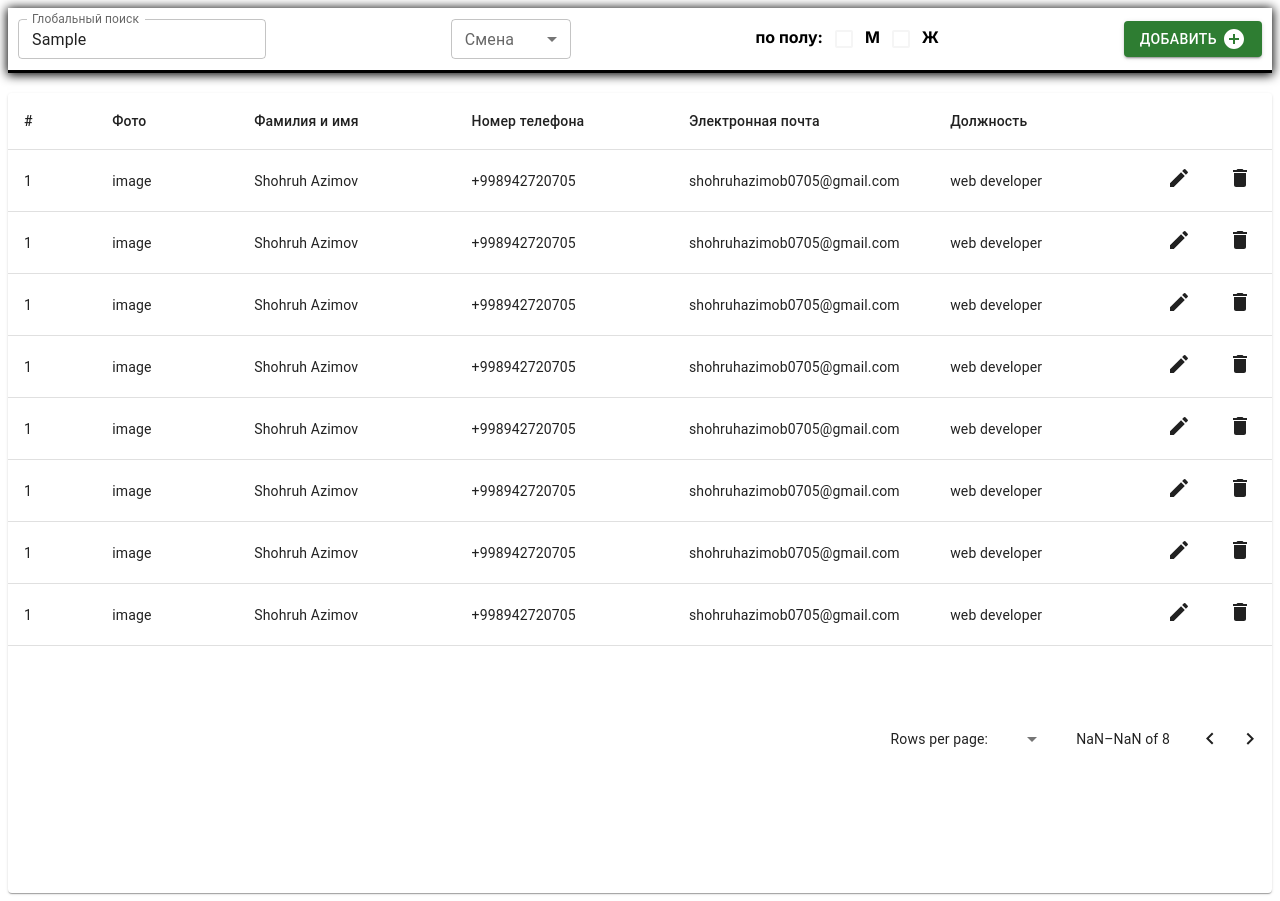
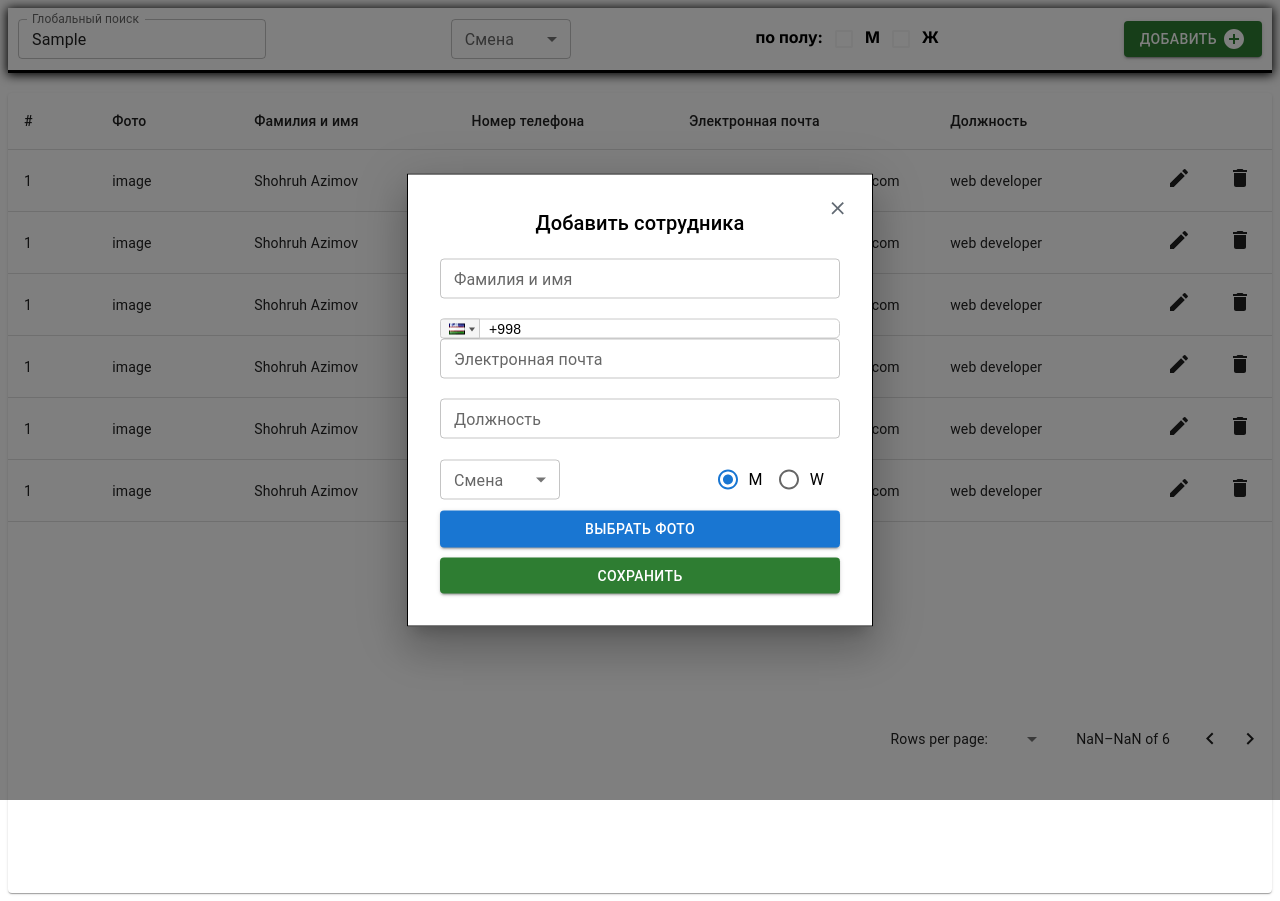
Before and after one commit to Shohruh003/next-crud, a Next.js app: page / in a window 1280 px wide. Both pictures are taken after typing "Sample" into the empty fields and a click on the button "ДОБАВИТЬ". Built offline with nearby package versions, Linux system fonts and the light colour scheme.

Commit message:
Add AddUserModal

```diff
--- a/package.json
+++ b/package.json
@@ -12,6 +12,7 @@
     "@emotion/react": "^11.11.4",
     "@emotion/styled": "^11.11.5",
     "@mui/icons-material": "^5.15.15",
+    "@mui/joy": "^5.0.0-beta.36",
     "@mui/material": "^5.15.15",
     "@reduxjs/toolkit": "^2.2.3",
     "next": "14.2.2",
--- a/src/Modal/AddUserModal.tsx
+++ b/src/Modal/AddUserModal.tsx
@@ -1,4 +1,4 @@
-import React, { useState } from 'react';
+import React, { ChangeEvent, useState } from "react";
 import {
   Box,
   Typography,
@@ -12,30 +12,32 @@ import {
   InputLabel,
   Select,
   MenuItem,
-} from '@mui/material';
+} from "@mui/material";
 import PhoneInput from "react-phone-input-2";
 import "react-phone-input-2/lib/style.css";
-import ModalClose from '@mui/joy/ModalClose';
-import Image from 'next/image';
-import { useSelector } from 'react-redux';
-
+import Image from "next/image";
+import {ModalClose} from "@mui/joy"
+import { useAppDispatch, useAppSelector } from "@/store/hooks";
+import { IFormModal } from "@/types/interfaces";
+import { toggleModal } from "@/store/common";
 
 const AddUsersModal = () => {
-  const language = localStorage.getItem('language');
-  const modalState = useSelector(state => state.common.modalState)
-  const [values, setValues] = useState({
-    full_name: '',
-    phone_number: '',
-    email: '',
-    status: '',
-    gender: 'true',
-    shift: '',
-    their_reason: '',
+  const language = localStorage.getItem("language");
+  const modalState = useAppSelector((state) => state.common.modalState);
+  const dispatch = useAppDispatch();
+  const [values, setValues] = useState<IFormModal>({
+    full_name: "",
+    phone_number: "",
+    email: "",
+    status: "",
+    gender: true,
+    shift: "",
+    their_reason: "",
     image: null,
   });
   const [errors, setErrors] = useState({});
 
-  const handleChange = (event) => {
+  const handleChange = (event: ChangeEvent<HTMLInputElement>) => {
     const { name, value } = event.target;
     setValues({
       ...values,
@@ -43,39 +45,45 @@ const AddUsersModal = () => {
     });
   };
 
-  const handleImageChange = (event) => {
+  const handleImageChange = ({
+    target: { files },
+  }: React.ChangeEvent<HTMLInputElement>) => {
+    //dobavit button qatta=> headerda
+    const file = files ? files[0] : null;
     setValues({
       ...values,
-      image: event.target.files[0],
+      image: file,
     });
   };
 
-//   const handleClose = () => {
-//     setAddUsersModal(false);
-//   };
+  const handleClose = () => {
+    dispatch(toggleModal(false));
+  };
 
   return (
     <Modal
       open={modalState}
-      onClose={modalState}
+      onClose={handleClose}
       aria-labelledby="modal-modal-title"
       aria-describedby="modal-modal-description"
     >
       <Box
         sx={{
-          position: 'absolute',
-          top: '50%',
-          left: '50%',
-          transform: 'translate(-50%, -50%)',
+          position: "absolute",
+          top: "50%",
+          left: "50%",
+          transform: "translate(-50%, -50%)",
           width: 400,
-          textAlign: 'center',
-          bgcolor: 'background.paper',
-          border: '1px solid #000',
+          textAlign: "center",
+          bgcolor: "background.paper",
+          border: "1px solid #000",
           boxShadow: 24,
           p: 4,
         }}
       >
-        <Typography variant="h6" component="h2">Добавить сотрудника</Typography>
+        <Typography variant="h6" component="h2">
+          Добавить сотрудника
+        </Typography>
         <ModalClose onClick={handleClose} variant="plain" sx={{ m: 1 }} />
         {values.image && (
           <Image
@@ -85,55 +93,57 @@ const AddUsersModal = () => {
                 : values.image
             }
             alt="Selected"
-            style={{ width: '100px', marginTop: '10px', objectFit: 'cover' }}
+            style={{ width: "100px", marginTop: "10px", objectFit: "cover" }}
           />
         )}
-        <Box sx={{ marginTop: '20px' }} direction="row" spacing={2}>
+        <Box sx={{ marginTop: "20px" }}>
           <TextField
-            sx={{ width: '100%', marginBottom: '20px' }}
+            sx={{ width: "100%", marginBottom: "20px" }}
             id="full_name"
             size="small"
             name="full_name"
-            label='Фамилия и имя'
+            label="Фамилия и имя"
             variant="outlined"
             onChange={handleChange}
           />
 
           <PhoneInput
-            id="phone_number"
-            placeholder='Номер телефона'
-            name="phone_number"
-            onChange={(phone, data, event) => handleChange({
-              target: { name: "phone_number", value: phone }
-            })}
+            placeholder="Номер телефона"
+            onChange={(_, __, event) => handleChange(event)}
             country="uz"
-            style={{ marginBottom: '20px', height: '40px' }}
             inputClass="form-control"
             containerClass="react-tel-input"
-            inputStyle={{ width: '100%', height: "100%" }}
+            inputStyle={{ width: "100%", height: "100%" }}
           />
 
           <TextField
-            sx={{ width: '100%', marginBottom: '20px' }}
+            sx={{ width: "100%", marginBottom: "20px" }}
             id="email"
             size="small"
             name="email"
-            label='Электронная почта'
+            label="Электронная почта"
             variant="outlined"
             onChange={handleChange}
             value={values.email}
           />
 
           <TextField
-            sx={{ width: '100%', marginBottom: '20px' }}
+            sx={{ width: "100%", marginBottom: "20px" }}
             id="status"
             size="small"
             name="status"
-            label='Должность'
+            label="Должность"
             variant="outlined"
             onChange={handleChange}
           />
-          <Box sx={{ display: "flex", alignItems: 'center', justifyContent: 'space-between', "& .MuiFormControl-root": { margin: 0 } }}>
+          <Box
+            sx={{
+              display: "flex",
+              alignItems: "center",
+              justifyContent: "space-between",
+              "& .MuiFormControl-root": { margin: 0 },
+            }}
+          >
             <FormControl sx={{ m: 1, minWidth: 120 }} size="small">
               <InputLabel id="demo-select-small-label">Смена</InputLabel>
               <Select
@@ -143,7 +153,7 @@ const AddUsersModal = () => {
                 label="Смена"
                 value={values.shift}
                 onChange={(event) => {
-                  handleChange(event);
+                  handleChange(event as ChangeEvent<HTMLInputElement>);
                   setValues({ ...values, shift: event.target.value });
                 }}
               >
@@ -153,37 +163,28 @@ const AddUsersModal = () => {
               </Select>
             </FormControl>
 
-
             <FormControl>
               <RadioGroup
                 aria-labelledby="demo-controlled-radio-buttons-group"
                 name="gender"
                 value={values.gender}
                 onChange={handleChange}
-                sx={{ flexDirection: 'row' }}
+                sx={{ flexDirection: "row" }}
               >
-                <FormControlLabel value="true" control={<Radio />} label='M' />
-                <FormControlLabel value="false" control={<Radio />} label='W' />
+                <FormControlLabel value="true" control={<Radio />} label="M" />
+                <FormControlLabel value="false" control={<Radio />} label="W" />
               </RadioGroup>
             </FormControl>
           </Box>
           <Button
-            sx={{ width: '100%', margin: '10px 0' }}
+            sx={{ width: "100%", margin: "10px 0" }}
             variant="contained"
             component="label"
           >
             ВЫБРАТЬ ФОТО
-            <input
-              type="file"
-              hidden
-              onChange={handleImageChange}
-            />
+            <input type="file" hidden onChange={handleImageChange} />
           </Button>
-          <Button
-            sx={{ width: '100%' }}
-            variant="contained"
-            color="success"
-          >
+          <Button sx={{ width: "100%" }} variant="contained" color="success">
             СОХРАНИТЬ
           </Button>
         </Box>
--- a/src/app/layout.tsx
+++ b/src/app/layout.tsx
@@ -1,12 +1,10 @@
-import type { Metadata } from "next";
+"use client";
+import Header from "@/components/Header/Header";
+import store from "@/store/configureStore";
 import { Inter } from "next/font/google";
+import { Provider } from "react-redux";
 
 const inter = Inter({ subsets: ["latin"] });
-
-export const metadata: Metadata = {
-  title: "Create Next App",
-  description: "Generated by create next app",
-};
 
 export default function RootLayout({
   children,
@@ -15,7 +13,12 @@ export default function RootLayout({
 }>) {
   return (
     <html lang="en">
-      <body className={inter.className}>{children}</body>
+      <Provider store={store}>
+        <body className={inter.className}>
+          <Header />
+          <main>{children}</main>
+        </body>
+      </Provider>
     </html>
   );
 }
--- a/src/components/Header/Header.tsx
+++ b/src/components/Header/Header.tsx
@@ -1,23 +1,50 @@
-import { Box, Button, Checkbox, FormControl, InputLabel, MenuItem, Select, TextField } from "@mui/material";
-import AddCircleIcon from '@mui/icons-material/AddCircle';
-import React from 'react';
+"use client";
+
+import {
+  Box,
+  Button,
+  Checkbox,
+  FormControl,
+  InputLabel,
+  MenuItem,
+  Select,
+  TextField,
+} from "@mui/material";
+import AddCircleIcon from "@mui/icons-material/AddCircle";
+import React, { useState } from "react";
+import AddUsersModal from "@/Modal/AddUserModal";
+import { useAppDispatch, useAppSelector } from "@/store/hooks";
+import { toggleModal } from "@/store/common";
 
 const Header: React.FC = () => {
-    const label = { inputProps: { 'aria-label': 'Checkbox demo' } };
-
+  const dispatch = useAppDispatch();
+  const open = useAppSelector(state => state.common.modalState)
+  const label = { inputProps: { "aria-label": "Checkbox demo" } };
+  const handleOpen = () => {
+    dispatch(toggleModal(true));
+  };
   return (
-        <Box sx={{display: 'flex', alignItems: 'center', justifyContent: 'space-between', padding: '10px 10px', borderBottom: '3px solid black', boxShadow: '0px 1px 10px 1px', marginBottom: '20px'}}>
+    <>
+      {open && <AddUsersModal />}
+      <Box
+        sx={{
+          display: "flex",
+          alignItems: "center",
+          justifyContent: "space-between",
+          padding: "10px 10px",
+          borderBottom: "3px solid black",
+          boxShadow: "0px 1px 10px 1px",
+          marginBottom: "20px",
+        }}
+      >
         <TextField
           id="outlined-basic"
-          label='Глобальный поиск'
+          label="Глобальный поиск"
           size="small"
           variant="outlined"
         />
-
-      <FormControl sx={{minWidth: '120px'}} size='small'>
-        <InputLabel id="demo-select-small-label">
-        Смена
-        </InputLabel>
+        <FormControl sx={{ minWidth: "120px" }} size="small">
+          <InputLabel id="demo-select-small-label">Смена</InputLabel>
           <Select
             labelId="demo-select-small-label"
             id="demo-select-small"
@@ -28,45 +55,37 @@ const Header: React.FC = () => {
             <MenuItem value={3}>3</MenuItem>
           </Select>
         </FormControl>
-
-
         <Box>
-        <span style={{fontWeight: 700}}>
-        по полу:
-        </span>
+          <span style={{ fontWeight: 700 }}>по полу:</span>
           <Checkbox
             {...label}
-          sx={{color: "#F5F5F5"}}
+            sx={{ color: "#F5F5F5" }}
             className="radio_button"
             id="maleCheckbox"
-          type="checkbox"
             value="true"
           />
-        <span style={{fontWeight: 700}}>
-        М
-        </span>
+          <span style={{ fontWeight: 700 }}>М</span>
           <Checkbox
             {...label}
-          sx={{color: "#F5F5F5"}}
+            sx={{ color: "#F5F5F5" }}
             className="radio_button"
             id="femaleCheckbox"
-          type="checkbox"
             value="false"
           />
-        <span style={{fontWeight: 700}}>
-        Ж
-        </span>
+          <span style={{ fontWeight: 700 }}>Ж</span>
         </Box>
+        <Button
+          variant="contained"
+          color="success"
+          onClick={handleOpen}
+        >
+          <span style={{ marginRight: "5px" }}>Добавить</span>
+          <AddCircleIcon />
+        </Button>
+      </Box>
+    </>
+  );
+};
 
-      <Button variant="contained" color="success">
-        <span style={{marginRight: '5px'}}>
-        Добавить
-        </span>
-        <AddCircleIcon/>
-      </Button>
-
-    </Box>
-    )
-}
-
+//haa chunarli ulgurasiz Hudo holasa, hozir open ga o'xshab man yana shundayini yasab olishim kkmi, delete modal uchun alohida, edit modal uchun alohida,
 export default Header;
--- a/src/components/UserTable/UserTable.tsx
+++ b/src/components/UserTable/UserTable.tsx
@@ -1,28 +1,46 @@
-import { Paper, Table, TableBody, TableCell, TableContainer, TableHead, TablePagination, TableRow } from "@mui/material";
-import DeleteIcon from '@mui/icons-material/Delete';
-import EditIcon from '@mui/icons-material/Edit';
-import React, { useState } from 'react';
-import { useDispatch, useSelector } from "react-redux";
-import { commonActions } from "@/store/common";
-import { RootState } from "@reduxjs/toolkit/query";
+"use client";
+import {
+  Box,
+  Paper,
+  Table,
+  TableBody,
+  TableCell,
+  TableContainer,
+  TableHead,
+  TablePagination,
+  TableRow,
+} from "@mui/material";
+import DeleteIcon from "@mui/icons-material/Delete";
+import EditIcon from "@mui/icons-material/Edit";
+import React, { useState } from "react";
+import { toggleDeleteModal } from "@/store/common";
+import { useAppDispatch, useAppSelector } from "@/store/hooks";
 
 interface Column {
-  id: 'number' | 'image' | 'name' | 'phone' | 'gmail' | 'position' | 'editIcon' | 'deleteIcon';
+  id:
+    | "number"
+    | "image"
+    | "name"
+    | "phone"
+    | "gmail"
+    | "position"
+    | "editIcon"
+    | "deleteIcon";
   label: string;
   minWidth?: number;
-  align?: 'right';
+  align?: "right";
   format?: (value: number) => string;
 }
 
 const columns: readonly Column[] = [
-  { id: 'number', label: '#', minWidth: 50 },
-  { id: 'image', label: 'Фото', minWidth: 100 },
-  { id: 'name', label: 'Фамилия и имя', minWidth: 170 },
-  { id: 'phone', label: 'Номер телефона', minWidth: 170 },
-  { id: 'gmail', label: 'Электронная почта', minWidth: 170 },
-  { id: 'position', label: 'Должность', minWidth: 170 },
-  { id: 'editIcon', label: '', minWidth: 10 },
-  { id: 'deleteIcon', label: '', minWidth: 10 },
+  { id: "number", label: "#", minWidth: 50 },
+  { id: "image", label: "Фото", minWidth: 100 },
+  { id: "name", label: "Фамилия и имя", minWidth: 170 },
+  { id: "phone", label: "Номер телефона", minWidth: 170 },
+  { id: "gmail", label: "Электронная почта", minWidth: 170 },
+  { id: "position", label: "Должность", minWidth: 170 },
+  { id: "editIcon", label: "", minWidth: 10 },
+  { id: "deleteIcon", label: "", minWidth: 10 },
 ];
 
 interface Data {
@@ -32,8 +50,8 @@ interface Data {
   phone: string;
   gmail: string;
   position: string;
-  editIcon: string,
-  deleteIcon: string
+  editIcon: React.ReactNode;
+  deleteIcon: React.ReactNode;
 }
 
 function createData(
@@ -43,92 +61,46 @@ function createData(
   phone: string,
   gmail: string,
   position: string,
-  editIcon: string,
-  deleteIcon: string
+  editIcon: React.ReactNode,
+  deleteIcon: React.ReactNode
 ): Data {
   return { number, image, name, phone, gmail, position, editIcon, deleteIcon };
 }
 
-const rows = [
+const UserTable: React.FC = () => {
+  const dispatch = useAppDispatch();
+  const open = useAppSelector((state) => state.common.deleteModalState);
+  const handleOpen = () => {
+    dispatch(toggleDeleteModal(true));
+  };
+
+  const rows = [...Array(6)].map(() =>
     createData(
       1,
-    'image',
-    'Shohruh Azimov',
-    '+998942720705',
-    'shohruhazimob0705@gmail.com',
-    'web developer',
-    <EditIcon sx={{ zIndex: 2, cursor: 'pointer' }} />,
-    <DeleteIcon sx={{ zIndex: 2, cursor: 'pointer' }} />),
-    createData(
-      1,
-      'image',
-      'Shohruh Azimov',
-      '+998942720705',
-      'shohruhazimob0705@gmail.com',
-      'web developer',
-      <EditIcon sx={{ zIndex: 2, cursor: 'pointer' }} />,
-      <DeleteIcon sx={{ zIndex: 2, cursor: 'pointer' }} />),
-      createData(
-        1,
-        'image',
-        'Shohruh Azimov',
-        '+998942720705',
-        'shohruhazimob0705@gmail.com',
-        'web developer',
-        <EditIcon sx={{ zIndex: 2, cursor: 'pointer' }} />,
-        <DeleteIcon sx={{ zIndex: 2, cursor: 'pointer' }} />),
-        createData(
-          1,
-          'image',
-          'Shohruh Azimov',
-          '+998942720705',
-          'shohruhazimob0705@gmail.com',
-          'web developer',
-          <EditIcon sx={{ zIndex: 2, cursor: 'pointer' }} />,
-          <DeleteIcon sx={{ zIndex: 2, cursor: 'pointer' }} />),
-          createData(
-            1,
-            'image',
-            'Shohruh Azimov',
-            '+998942720705',
-            'shohruhazimob0705@gmail.com',
-            'web developer',
-            <EditIcon sx={{ zIndex: 2, cursor: 'pointer' }} />,
-            <DeleteIcon sx={{ zIndex: 2, cursor: 'pointer' }} />),
-            createData(
-              1,
-              'image',
-              'Shohruh Azimov',
-              '+998942720705',
-              'shohruhazimob0705@gmail.com',
-              'web developer',
-              <EditIcon sx={{ zIndex: 2, cursor: 'pointer' }} />,
-              <DeleteIcon sx={{ zIndex: 2, cursor: 'pointer' }} />),
-              createData(
-                1,
-                'image',
-                'Shohruh Azimov',
-                '+998942720705',
-                'shohruhazimob0705@gmail.com',
-                'web developer',
-                <EditIcon sx={{ zIndex: 2, cursor: 'pointer' }} />,
-                <DeleteIcon sx={{ zIndex: 2, cursor: 'pointer' }} />),
-                createData(
-                  1,
-                  'image',
-                  'Shohruh Azimov',
-                  '+998942720705',
-                  'shohruhazimob0705@gmail.com',
-                  'web developer',
-                  <EditIcon sx={{ zIndex: 2, cursor: 'pointer' }} />,
-                  <DeleteIcon sx={{ zIndex: 2, cursor: 'pointer' }} />),
-];
+      "image",
+      "Shohruh Azimov",
+      "+998942720705",
+      "shohruhazimob0705@gmail.com",
+      "web developer",
+      <Box onClick={handleOpen}>
+        <EditIcon sx={{ zIndex: 2, cursor: "pointer" }} />
+      </Box>,
+      <DeleteIcon sx={{ zIndex: 2, cursor: "pointer" }} />
+    )
+  );
 
-const UserTable: React.FC = () => {
-
-    return(
-        <Paper sx={{ width: '100%', overflow: 'hidden', maxHeight: '100vh', height: '100vh' }}>
-        <TableContainer  sx={{ maxHeight: 'calc(100vh - 180px)', height: 'calc(100vh - 180px)' }}>
+  return (
+    <Paper
+      sx={{
+        width: "100%",
+        overflow: "hidden",
+        maxHeight: "100vh",
+        height: "100vh",
+      }}
+    >
+      <TableContainer
+        sx={{ maxHeight: "calc(100vh - 180px)", height: "calc(100vh - 180px)" }}
+      >
         <Table stickyHeader aria-label="sticky table">
           <TableHead>
             <TableRow>
@@ -153,7 +125,7 @@ const UserTable: React.FC = () => {
                       const value = row[column.id];
                       return (
                         <TableCell key={column.id} align={column.align}>
-                            {column.format && typeof value === 'number'
+                          {column.format && typeof value === "number"
                             ? column.format(value)
                             : value}
                         </TableCell>
@@ -175,7 +147,7 @@ const UserTable: React.FC = () => {
         // onRowsPerPageChange={handleChangeRowsPerPage}
       />
     </Paper>
-    )
-}
+  );
+};
 
 export default UserTable;
--- a/src/pages/Home/Home.tsx
+++ b/src/pages/Home/Home.tsx
@@ -6,7 +6,6 @@ import UserTable from "@/components/UserTable/UserTable";
 const Home: React.FC = () => {
     return (
       <Box>
-        <Header/>
         <UserTable/>
       </Box>
     );
--- a/src/store/common.ts
+++ b/src/store/common.ts
@@ -1,17 +1,26 @@
 import { createSlice } from "@reduxjs/toolkit";
 
 let initialState = {
-    modalState: false
-}
+  modalState: false,
+  deleteModalState: false,
+};
 
-let name = 'common'
+let name = "common";
 
-export const { reducer: commonReducers, actions: commonActions } = createSlice({
-    initialState,
-    name,
-    reducers: {
-        toggleModal(state, action) {
-            state.modalState = action.payload
-        }
-    }
-})
+export const {
+  reducer: commonReducers,
+  actions: { toggleModal,toggleDeleteModal },
+} = createSlice({
+  initialState,
+  name,
+  reducers: {
+    toggleModal(state, action) {
+      state.modalState = action.payload;
+    },
+    toggleDeleteModal(state, action) {
+      state.deleteModalState = action.payload;
+    },
+  },
+});
+
+//boldi shas
--- /dev/null
+++ b/src/store/hooks/index.ts
@@ -0,0 +1,5 @@
+import { TypedUseSelectorHook, useDispatch, useSelector } from "react-redux";
+import type { RootState, AppDispatch } from "../configureStore";
+
+export const useAppDispatch = () => useDispatch<AppDispatch>();
+export const useAppSelector: TypedUseSelectorHook<RootState> = useSelector;
--- /dev/null
+++ b/src/store/slice/app.slice.ts
@@ -0,0 +1,15 @@
+import { createApi, fetchBaseQuery } from "@reduxjs/toolkit/query/react";
+
+export const appSlice = createApi({
+  reducerPath: "publicApi",
+  baseQuery: fetchBaseQuery({
+    baseUrl: "https://jsonplaceholder.typicode.com",
+  }),
+  endpoints: (builder) => ({
+    getTodos: builder.query({
+      query: () => "/todos",
+    }),
+  }),
+});
+
+export const { useGetTodosQuery } = appSlice;
```
Also changed, not shown: src/app/page.tsx (+3 -7 lines), src/store/configureStore.ts (+7 -0 lines), src/types/interfaces.d.ts (added, +10 -0 lines), 1 other file (tests, documents, lock files or other folders). Lines whose indentation alone changed are shown as unchanged.
